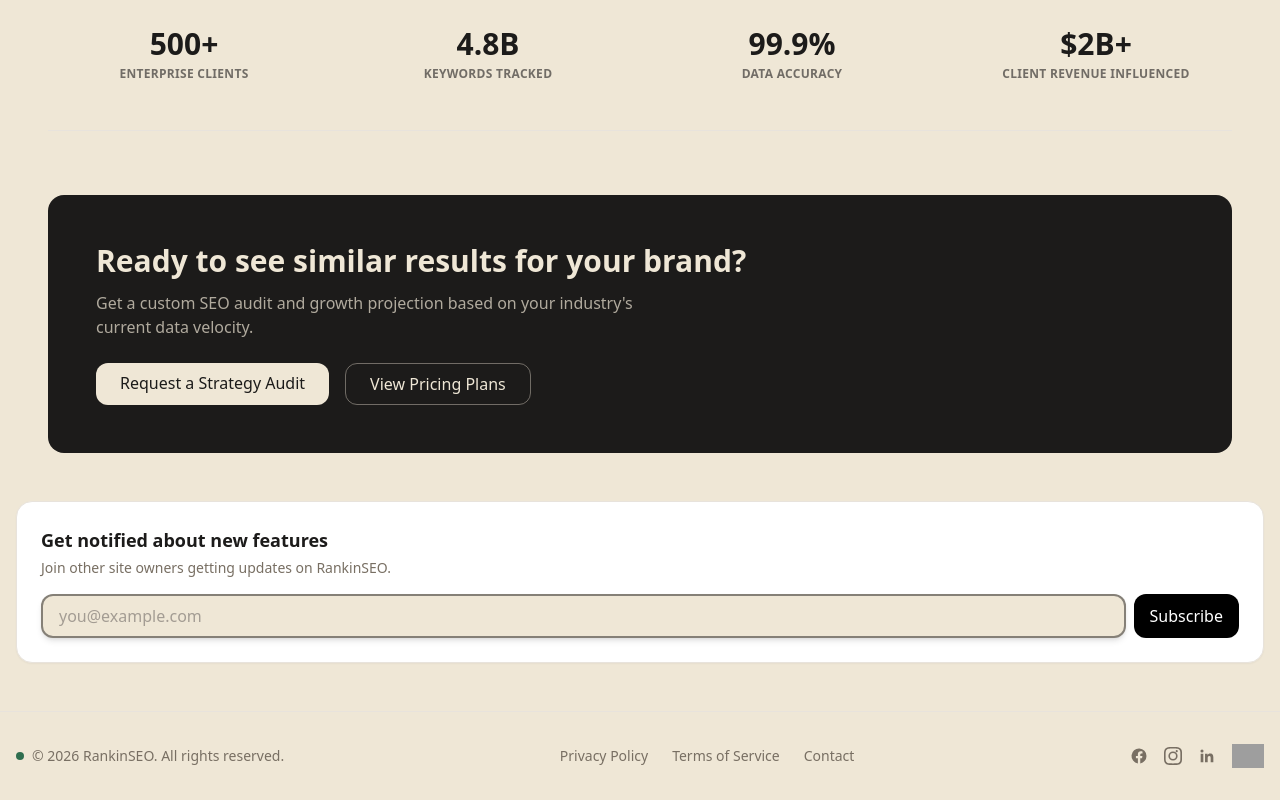
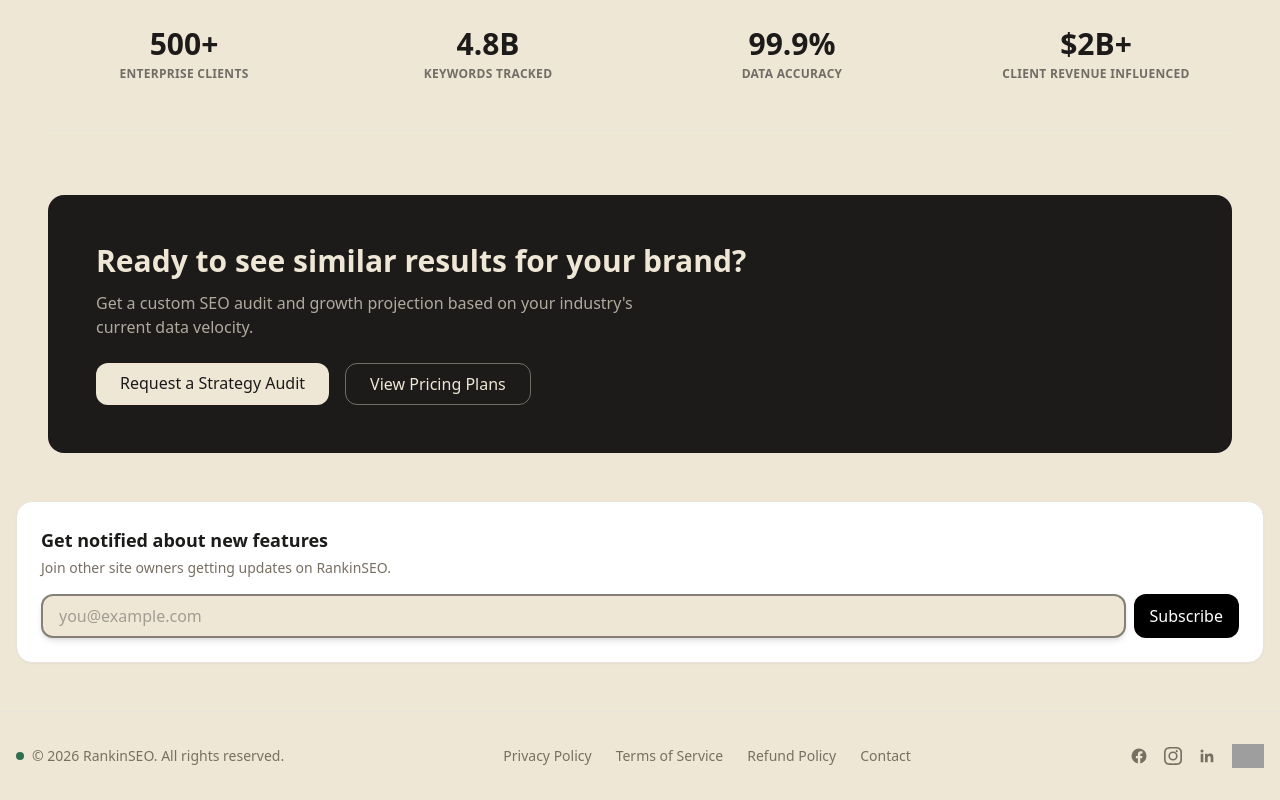
Before and after one commit to asgharshakir94-jpg/-my-seo-app, a Next.js app: page / in a window 1280 px wide. Shown: the part 5371-6171 px from the top of the page. Built offline with nearby package versions, Linux system fonts and the light colour scheme; grey boxes are pictures that could not be loaded.

Commit message:
Add refund policy link to footer

```diff
--- a/components/Footer.tsx
+++ b/components/Footer.tsx
@@ -16,6 +16,9 @@ export default function Footer() {
           </Link>
           <Link href="/terms" className="hover:text-ink transition-colors">
             Terms of Service
+          </Link>
+          <Link href="/refund" className="hover:text-ink transition-colors">
+            Refund Policy
           </Link>
           <Link href="/contact" className="hover:text-ink transition-colors">
             Contact
```
